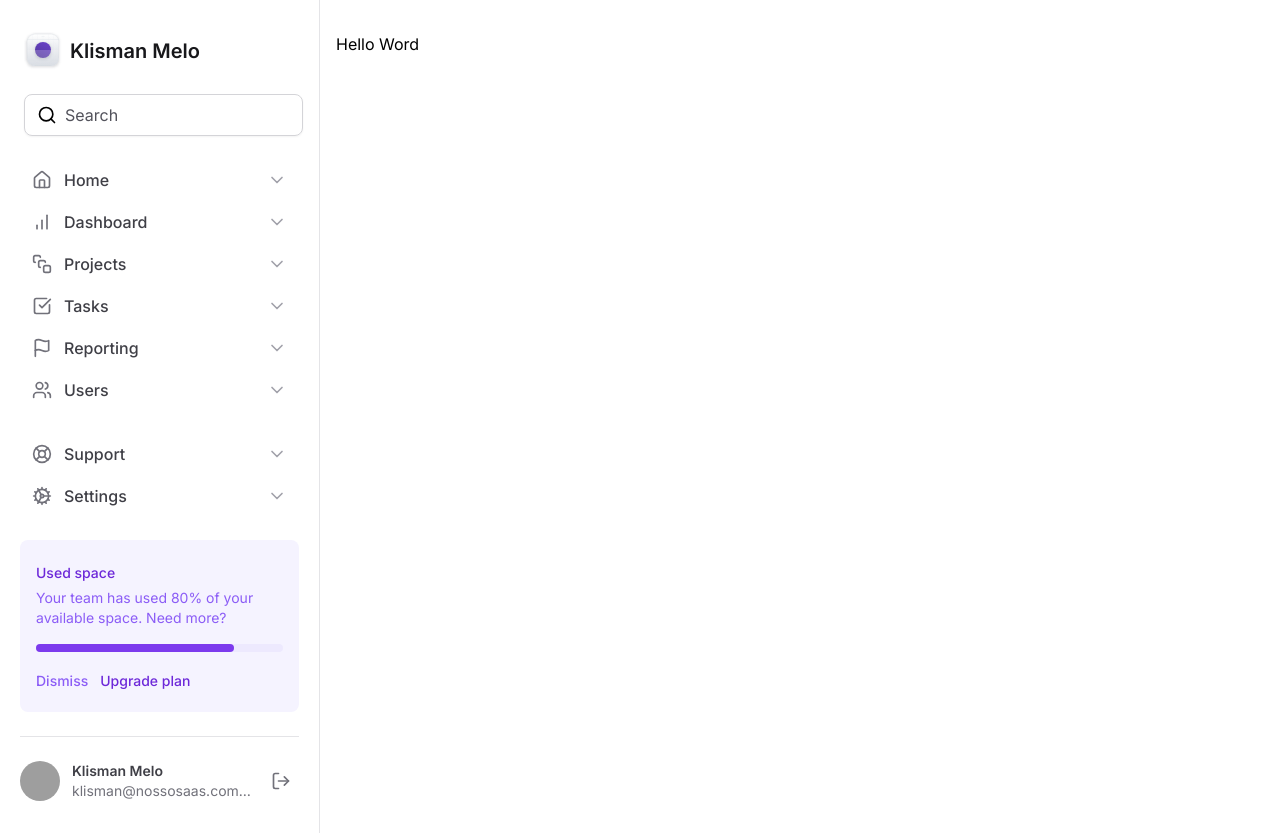
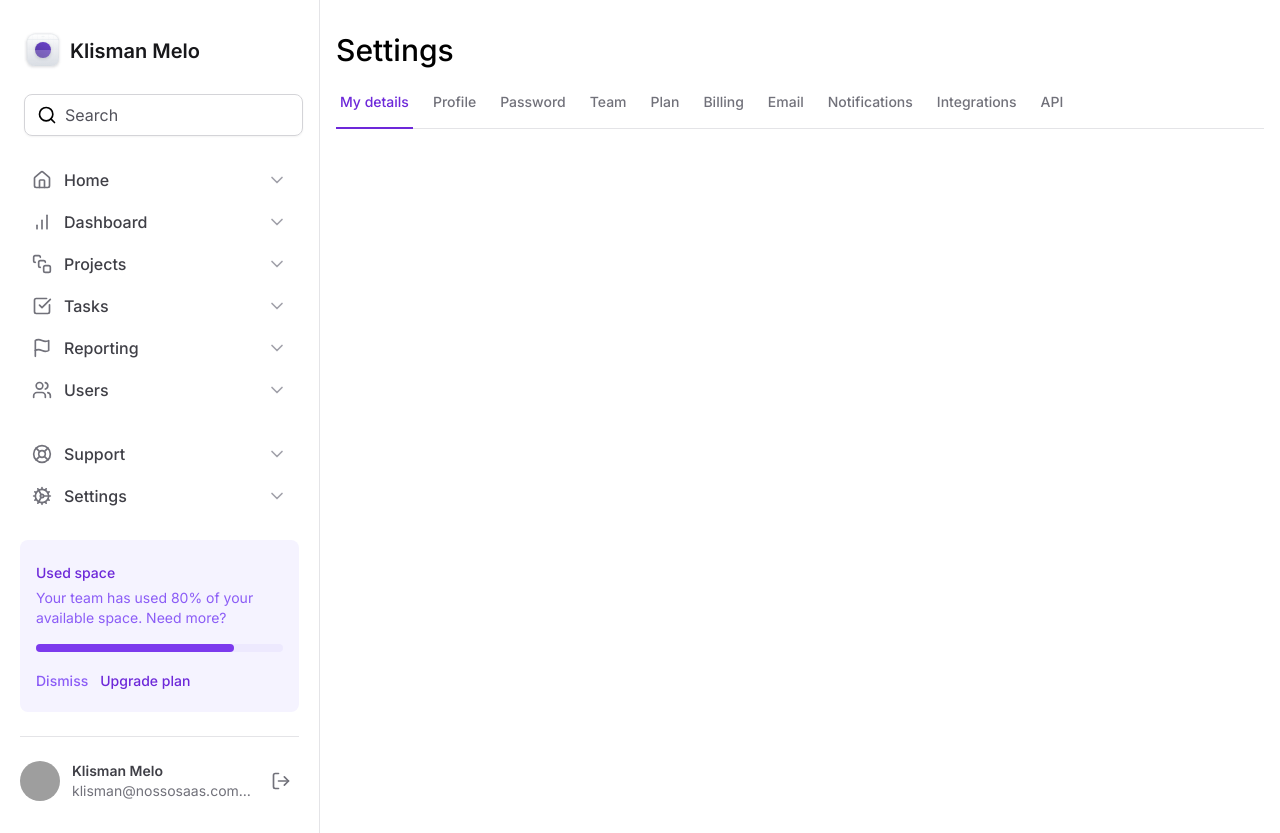
Before and after one commit to klismanmelo/tailwind-curso, a Next.js app: page / in a window 1280 px wide. Built offline with nearby package versions, Linux system fonts and the light colour scheme; grey boxes are pictures that could not be loaded.

Commit message:
Settings part 1

```diff
--- a/package.json
+++ b/package.json
@@ -15,6 +15,7 @@
     "react-dom": "19.0.0-rc-02c0e824-20241028"
   },
   "devDependencies": {
+    "@radix-ui/react-tabs": "^1.1.3",
     "@rocketseat/eslint-config": "^2.2.2",
     "@types/node": "^20",
     "@types/react": "^18",
--- /dev/null
+++ b/src/app/components/SettingsTabs/TabItem.tsx
@@ -0,0 +1,24 @@
+'use client'
+
+ import * as Tabs from '@radix-ui/react-tabs'
+
+ export interface TabItemProps {
+   value: string
+   title: string
+   isSelected?: boolean
+ }
+
+ export function TabItem({ value, title, isSelected = false }: TabItemProps) {
+   return (
+     <Tabs.Trigger
+       value={value}
+       className="relative px-1 pb-4 text-sm font-medium text-zinc-500 hover:text-violet-700 data-[state=active]:text-violet-700"
+     >
+       <span>{title}</span>
+
+       {isSelected && (
+         <div className="absolute -bottom-px left-0 right-0 h-0.5 bg-violet-700" />
+       )}
+     </Tabs.Trigger>
+   )
+ }
--- /dev/null
+++ b/src/app/components/SettingsTabs/index.tsx
@@ -0,0 +1,54 @@
+'use client'
+
+ import * as Tabs from '@radix-ui/react-tabs'
+ import { TabItem } from './TabItem'
+ import { useState } from 'react'
+
+ export function SettingsTabs() {
+   const [currentTab, setCurrentTab] = useState('tab1')
+
+   return (
+     <Tabs.Root value={currentTab} onValueChange={setCurrentTab}>
+       <Tabs.List className="mt-6 flex w-full items-center gap-4 border-b border-zinc-200">
+         <TabItem
+           value="tab1"
+           title="My details"
+           isSelected={currentTab === 'tab1'}
+         />
+         <TabItem
+           value="tab2"
+           title="Profile"
+           isSelected={currentTab === 'tab2'}
+         />
+         <TabItem
+           value="tab3"
+           title="Password"
+           isSelected={currentTab === 'tab3'}
+         />
+         <TabItem value="tab4" title="Team" isSelected={currentTab === 'tab4'} />
+         <TabItem value="tab5" title="Plan" isSelected={currentTab === 'tab5'} />
+         <TabItem
+           value="tab6"
+           title="Billing"
+           isSelected={currentTab === 'tab6'}
+         />
+         <TabItem
+           value="tab7"
+           title="Email"
+           isSelected={currentTab === 'tab7'}
+         />
+         <TabItem
+           value="tab8"
+           title="Notifications"
+           isSelected={currentTab === 'tab8'}
+         />
+         <TabItem
+           value="tab9"
+           title="Integrations"
+           isSelected={currentTab === 'tab9'}
+         />
+         <TabItem value="tab9" title="API" isSelected={currentTab === 'tab9'} />
+       </Tabs.List>
+     </Tabs.Root>
+   )
+ }
--- a/src/app/layout.tsx
+++ b/src/app/layout.tsx
@@ -16,7 +16,7 @@
   children: React.ReactNode;
 }>) {
   return (
-    <html lang="pt-BR">
+    <html lang="pt-BR" className="antialiased">
       <body className={inter.className}>
          <div className="grid min-h-screen grid-cols-app">
           <Sidebar />
--- a/src/app/page.tsx
+++ b/src/app/page.tsx
@@ -1,6 +1,11 @@
+import { SettingsTabs } from "./components/SettingsTabs";
 export default function Home() {
 
   return (
-    <h1>Hello Word</h1>
-  );
+    <>
+      <h1 className="to-zinc-900 text-3xl font-medium">Settings</h1>
+
+      <SettingsTabs />
+    </>
+  )
 }
```
Also changed, not shown: 1 other file (tests, documents, lock files or other folders).
